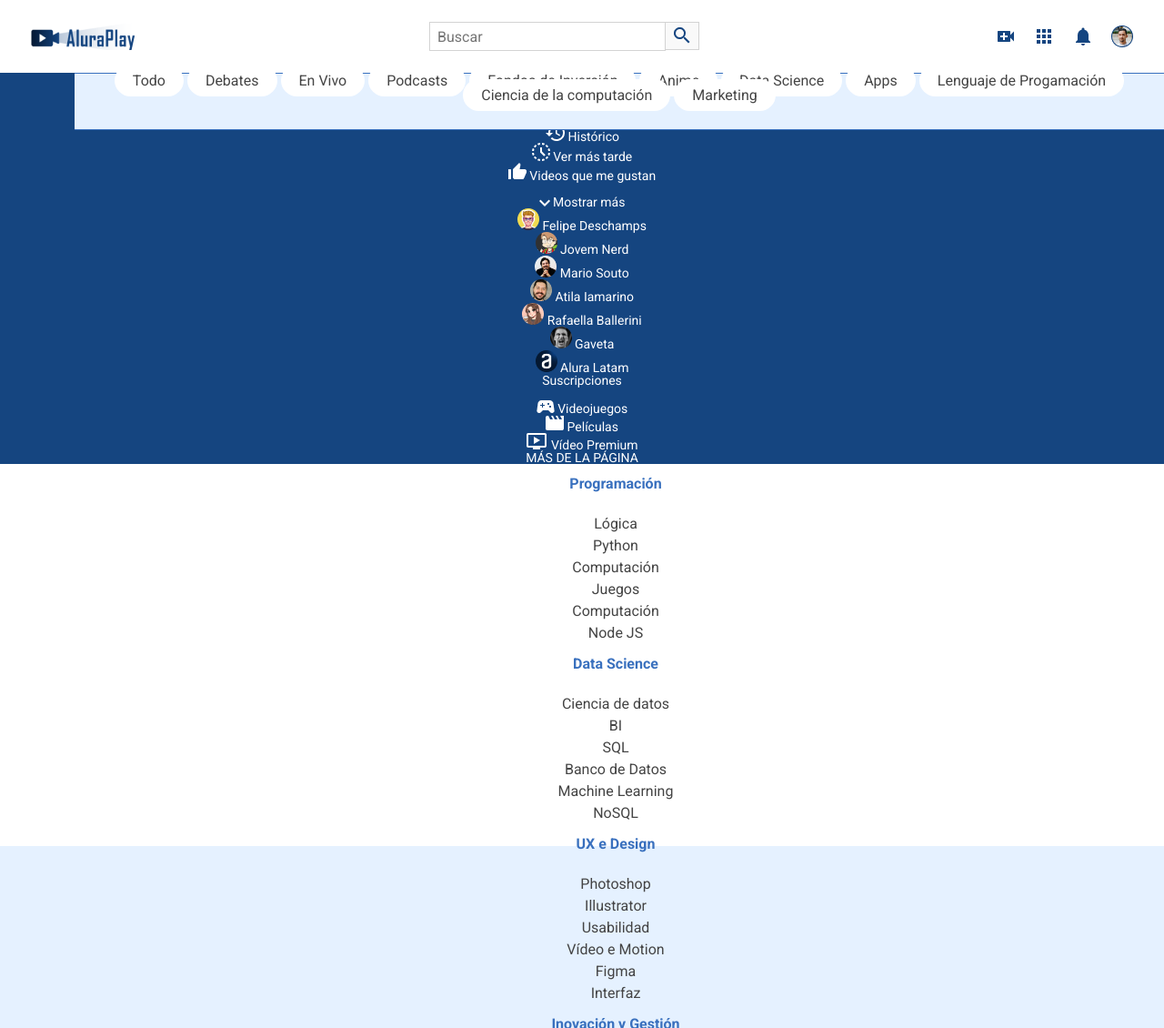
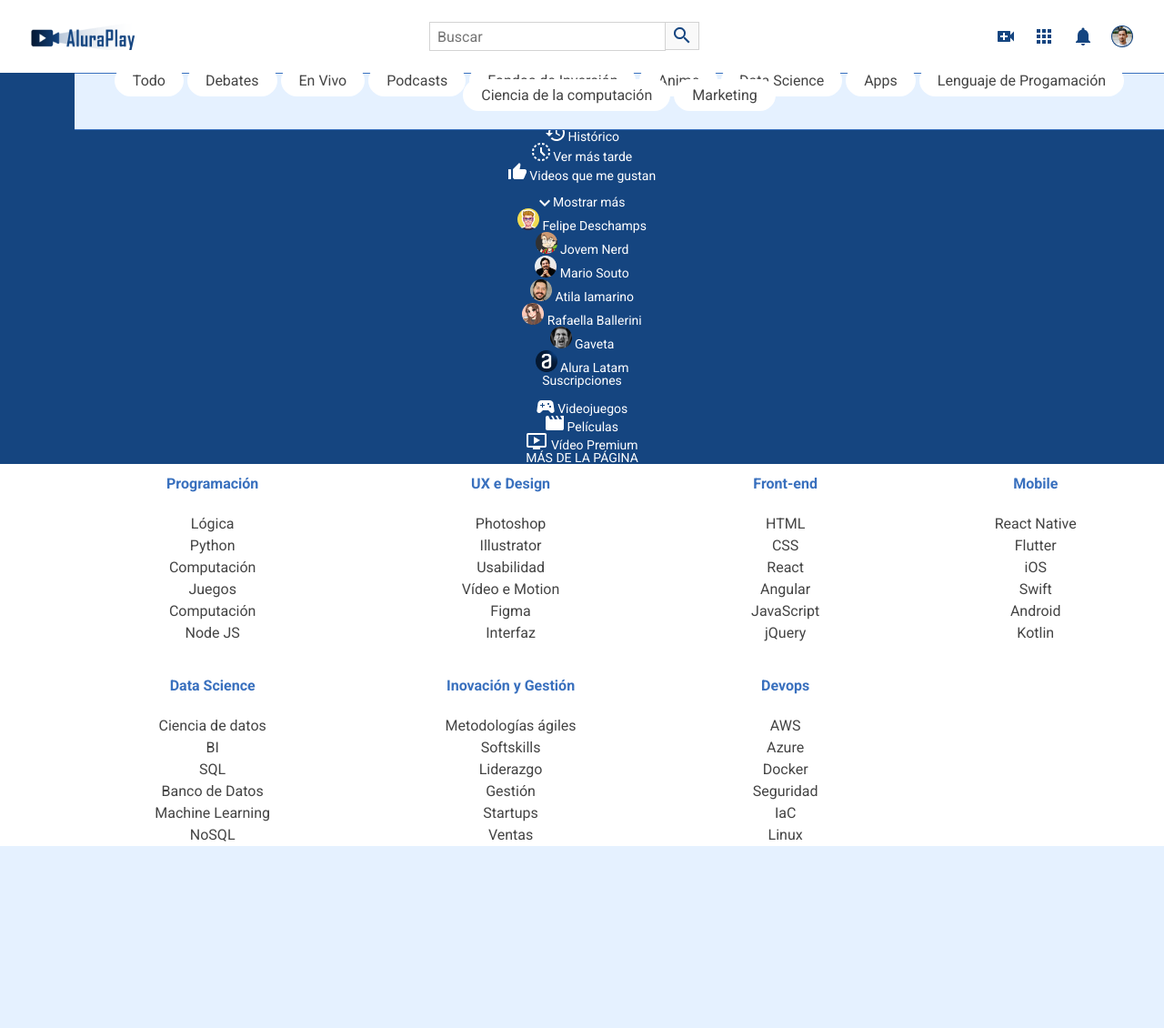
Before and after one commit to perez-kenenias/flexbox-one, a plain HTML site: page index.html in a window 1280 px wide. Shown: the top 1130 px of the page at 91% size. After the commit the page ends 930 px from the top, so only its background shows below. Drawn offline with Linux system fonts and the light colour scheme.

Commit message:
Se agregan los estilos con flexbox para dar formato al Rodapie

```diff
--- a/css/flexbox.css
+++ b/css/flexbox.css
@@ -1,3 +1,4 @@
+/* Cabecera */
 .cabecera__container{
     display: flex;
     justify-content: space-between;
@@ -6,12 +7,28 @@
     top: 0;
 }
 
+
 .cabecera__buscar__item{
     display: none;
 }
 
+
 @media(min-width: 834px){
+    /* Canecera */
     .cabecera__buscar__item{
         display: block;
     }
+
+    /* Rodapie */
+    .rodapie__container{
+        justify-content: space-between;
+    }
 }
+
+/* Rodapie */
+.rodapie__container{
+    display: flex;
+    /* flex-direction: column;
+    flex-wrap: wrap; */
+    flex-flow: column wrap;
+}
```
